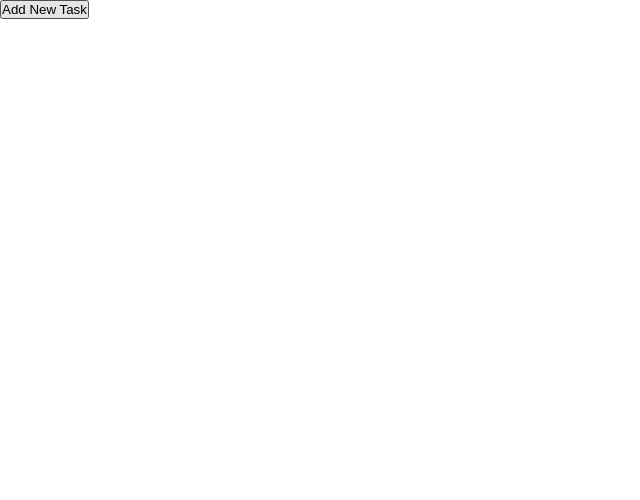
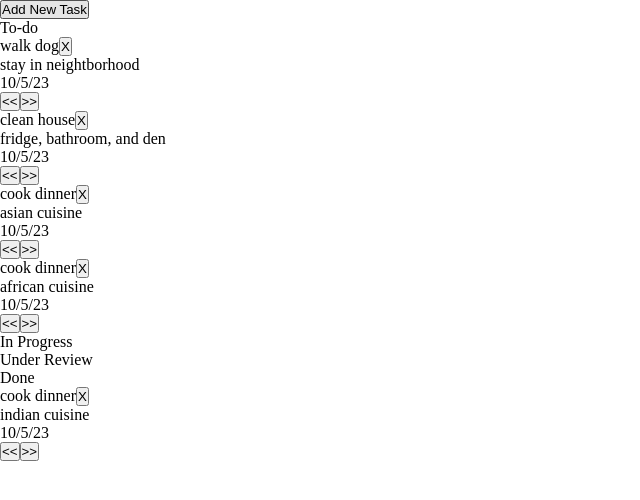
Before and after one commit to dayblassingame/CapableTM, a React app: page / in a window 1280 px wide. Shown: the top 500 px of the page, without its empty margins (0-640 px from the left). Built offline with nearby package versions, Linux system fonts and the light colour scheme.

Commit message:
mapped task array into task components

```diff
--- a/package.json
+++ b/package.json
@@ -11,6 +11,7 @@
   "author": "",
   "license": "ISC",
   "dependencies": {
+    "react-datepicker": "^4.21.0",
     "react-icons": "^4.11.0",
     "style-loader": "^3.3.3"
   },
--- a/src/App.js
+++ b/src/App.js
@@ -1,5 +1,6 @@
 import React, { useState } from "react";
 import './App.scss'
+import Task from "./Task";
 
 export function App({taskProp}){
     let id = 0;
@@ -22,17 +23,13 @@ export function App({taskProp}){
         }
     ]
 
-    let taskList = [];
-
-    stages.forEach((stage) =>{
-        taskList.push([]);
+    let taskList = []
+    taskProp.forEach((task) =>{
+        task.id = id;
+        taskList = [...taskList, task];
+        id++;
     })
-
-    taskProp.forEach((task) =>{
-        taskList[task.currentStage].push(task);
-    })
-    const [tasks, setTasks] = useState([taskList]);
-
+    const [tasks, setTasks] = useState(taskList);
 
     return(
         <main id='main' className='ctm-main-dashboard'>
@@ -43,13 +40,33 @@ export function App({taskProp}){
 
             </span>
             <span className="ctm-tasklistsContainer">
-                 <ul>
-                    {
-                        stages.map((stage)=>{
+                    {stages.map((stage, index) => {
+                        return(
+                            <ul key={stage+index}>
+                                <label>{stage.name}</label>
+                                <span id={stage.name +'li'} >
+                                    {
+                                        tasks.map((task) =>{
+                                            if(task.currentStage !== index)
+                                                return;
+                                            return(
+                                                <Task
+                                                    key={task.id}
+                                                    id={task.id}
+                                                    name={task.name}
+                                                    details={task.details}
+                                                    date={task.dueDate}
+                                                    stage={task.currentStage}
+                                                 />
+                                            )
+                                        })
+                                    }
+                                </span>
+                            </ul>
+                        )
+                    })
+                    }
 
-                        })
-                    }
-                 </ul>
             </span>
 
         </main>
--- /dev/null
+++ b/src/Task.jsx
@@ -0,0 +1,31 @@
+import React from "react";
+
+export default function Task(props){
+    const id = props.id;
+    const name = props.name;
+    const details = props.details;
+    let date = props.date;
+    let stage = props.stage;
+
+    const formatDate = (date) =>{
+        const month= date.getMonth();
+        const day = date.getDay();
+        const year = date.getFullYear();
+
+        return(month + "/" + day + "/" + year.toString().slice(2));
+    }
+    return(
+        <li key={id}>
+            <span>
+                <label>{name}</label>
+                <button id='delete'>X</button>
+                <p>{details}</p>
+            </span>
+            <span>
+                <p>{formatDate(date)}</p>
+                <button id='prev'>{'<<'}</button>
+                <button id='next'>{'>>'}</button>
+            </span>
+        </li>
+    );
+}
```
Also changed, not shown: 1 other file (tests, documents, lock files or other folders).
